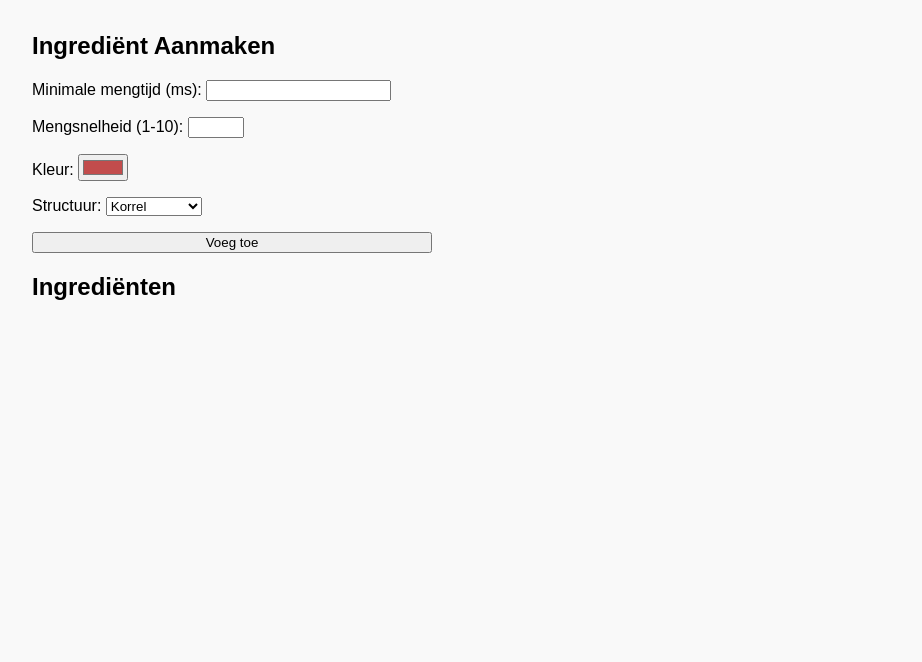
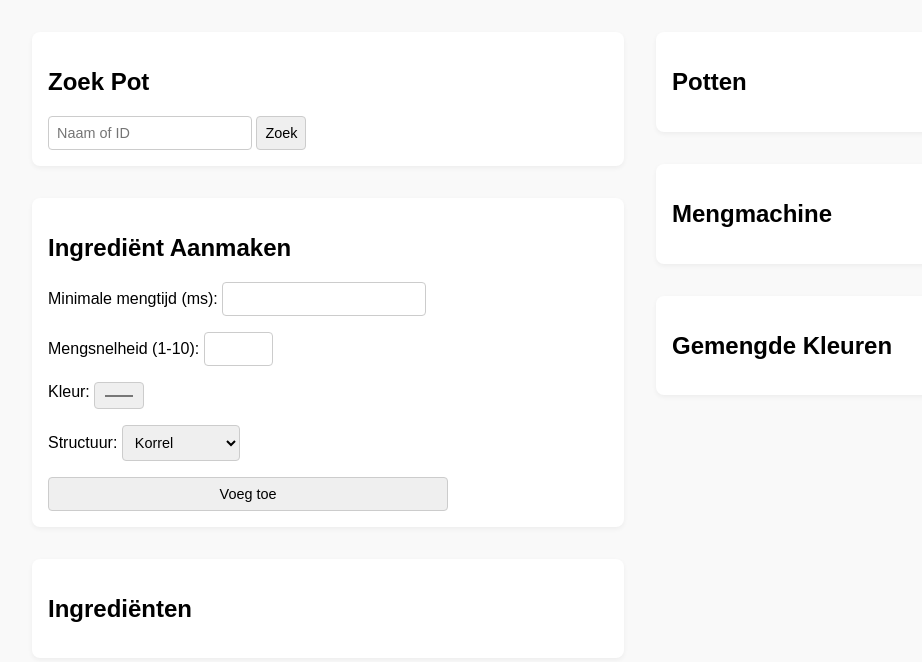
Before and after one commit to charafoualid/FutureColor, a plain HTML site: page index.html in a window 1280 px wide. Shown: the whole page, without its empty margins (0-922 px from the left). Drawn offline with Linux system fonts and the light colour scheme.

Commit message:
New css layout

```diff
--- a/index.html
+++ b/index.html
@@ -1,28 +1,41 @@
 <!DOCTYPE html>
 <html lang="nl">
 <head>
-  <meta charset="UTF-8">
+  <meta charset="UTF-8" />
   <title>Kleur- en Mengsimulator</title>
-  <link rel="stylesheet" href="styles/style.css">
+  <link rel="stylesheet" href="styles/style.css" />
 </head>
 <body>
-  <main>
-    <section id="form-section">
-      <h1>Ingrediënt Aanmaken</h1>
+  <main class="grid-container">
+
+    <!-- 🧭 Linkerkolom -->
+    <section class="left-column">
+
+      <div id="locator-form">
+        <h2>Zoek Pot</h2>
+        <!-- Placeholder voor toekomstige zoekfunctionaliteit -->
+        <form>
+          <input type="text" placeholder="Naam of ID" />
+          <button type="submit">Zoek</button>
+        </form>
+      </div>
+
+      <div id="form-section">
+        <h2>Ingrediënt Aanmaken</h2>
         <form id="ingredient-form">
           <label>
             Minimale mengtijd (ms):
-          <input type="number" name="mixTime" required>
+            <input type="number" name="mixTime" required />
           </label>
 
           <label>
             Mengsnelheid (1-10):
-          <input type="number" name="mixSpeed" min="1" max="10" required>
+            <input type="number" name="mixSpeed" min="1" max="10" required />
           </label>
 
           <label>
             Kleur:
-          <input type="color" name="color" value="#c24c4c" placeholder="bv. rgb(255,0,0) of hsl(120, 100%, 50%)" required>
+            <input type="color" name="color" value="#c24c4c" required />
           </label>
 
           <label>
@@ -37,12 +50,33 @@
 
           <button type="submit">Voeg toe</button>
         </form>
+      </div>
+
+      <div id="ingredient-list">
+        <h2>Ingrediënten</h2>
+        <div id="ingredients-container"></div>
+      </div>
+
     </section>
 
-    <section id="ingredients-display">
-      <h2>Ingrediënten</h2>
-      <div id="ingredients-container"></div>
+    <!-- ⚙️ Rechterkolom -->
+    <section class="right-column">
+      <div id="pots-display">
+        <h2>Potten</h2>
+        <!-- Hier komen potten (later met drag & drop) -->
+      </div>
+
+      <div id="mixing-machine">
+        <h2>Mengmachine</h2>
+        <!-- Hier komt de simulatie van mengen -->
+      </div>
+
+      <div id="mix-result">
+        <h2>Gemengde Kleuren</h2>
+        <!-- Hier komt het resultaat van de menging -->
+      </div>
     </section>
+
   </main>
 
   <script type="module" src="src/main.js"></script>
--- a/styles/style.css
+++ b/styles/style.css
@@ -1,9 +1,40 @@
+/* === Algemene stijl === */
 body {
   font-family: sans-serif;
   margin: 2rem;
   background: #f9f9f9;
 }
 
+/* === Layout: 2 kolommen === */
+.grid-container {
+  display: grid;
+  grid-template-columns: 1fr 1fr;
+  gap: 2rem;
+  align-items: start;
+}
+
+/* Kolommen */
+.left-column,
+.right-column {
+  display: flex;
+  flex-direction: column;
+  gap: 2rem;
+}
+
+/* Algemene sectiestyling */
+#locator-form,
+#form-section,
+#ingredient-list,
+#pots-display,
+#mixing-machine,
+#mix-result {
+  background: #fff;
+  padding: 1rem;
+  border-radius: 8px;
+  box-shadow: 0 2px 5px rgba(0,0,0,0.05);
+}
+
+/* === Formulierstijl === */
 #ingredient-form {
   display: flex;
   flex-direction: column;
@@ -11,11 +42,22 @@ body {
   max-width: 400px;
 }
 
+input,
+select,
+button {
+  padding: 0.5rem;
+  border-radius: 4px;
+  border: 1px solid #ccc;
+  font-size: 0.9rem;
+}
+
+/* === Ingrediënten weergave === */
 #ingredients-container {
-  display: flex;
-  flex-wrap: wrap;
-  gap: 1rem;
+  display: grid;
+  grid-template-columns: repeat(4, 80px);
+  gap: 0.3rem;
   margin-top: 1rem;
+  justify-content: start;
 }
 
 .ingredient {
@@ -30,7 +72,7 @@ body {
   text-align: center;
 }
 
-/* Structuurverschillen */
+/* === Structuurverschillen === */
 .korrel {
   border: 2px dotted #333;
 }
@@ -47,3 +89,10 @@ body {
   box-shadow: inset 0 0 10px rgba(0,0,0,0.3);
   border-radius: 50%;
 }
+
+/* === Responsiviteit === */
+@media (max-width: 900px) {
+  .grid-container {
+    grid-template-columns: 1fr;
+  }
+}
```
Lines whose indentation alone changed are shown as unchanged.
